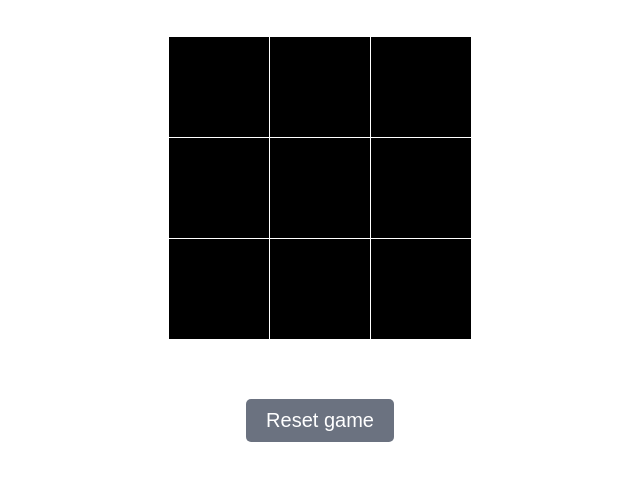
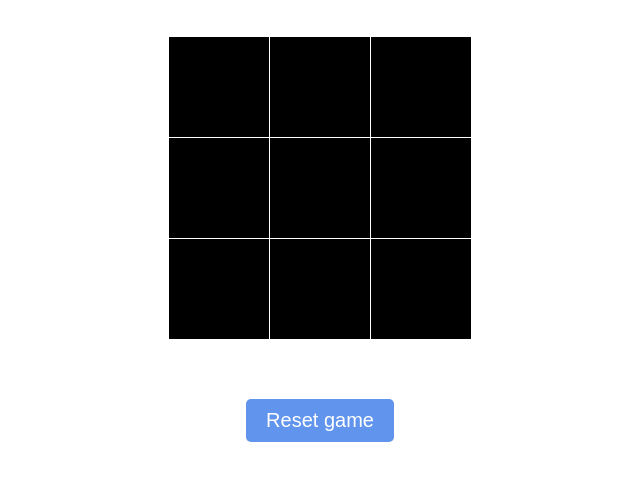
Before and after one commit to curm90/Toy-Projects, a plain HTML site: page index.html in a window 1280 px wide. Shown: the part 151-632 px from the top of the page, without its empty margins (320-960 px from the left). Drawn offline with Linux system fonts and the light colour scheme.

Commit message:
add hover to reset button

```diff
--- a/index.css
+++ b/index.css
@@ -223,7 +223,7 @@ body {
 }
 
 .reset-button {
-  background: #6b7280;
+  background: #6194ed;
   color: white;
   border: none;
   padding: 1rem 2rem;
@@ -231,4 +231,10 @@ body {
   border-radius: 0.5rem;
   cursor: pointer;
   margin-top: 2rem;
+  transition: all 0.2s ease-out;
 }
+
+.reset-button:hover {
+  background: #74a4f7;
+  transition: all 0.2s ease-in;
+}
```
